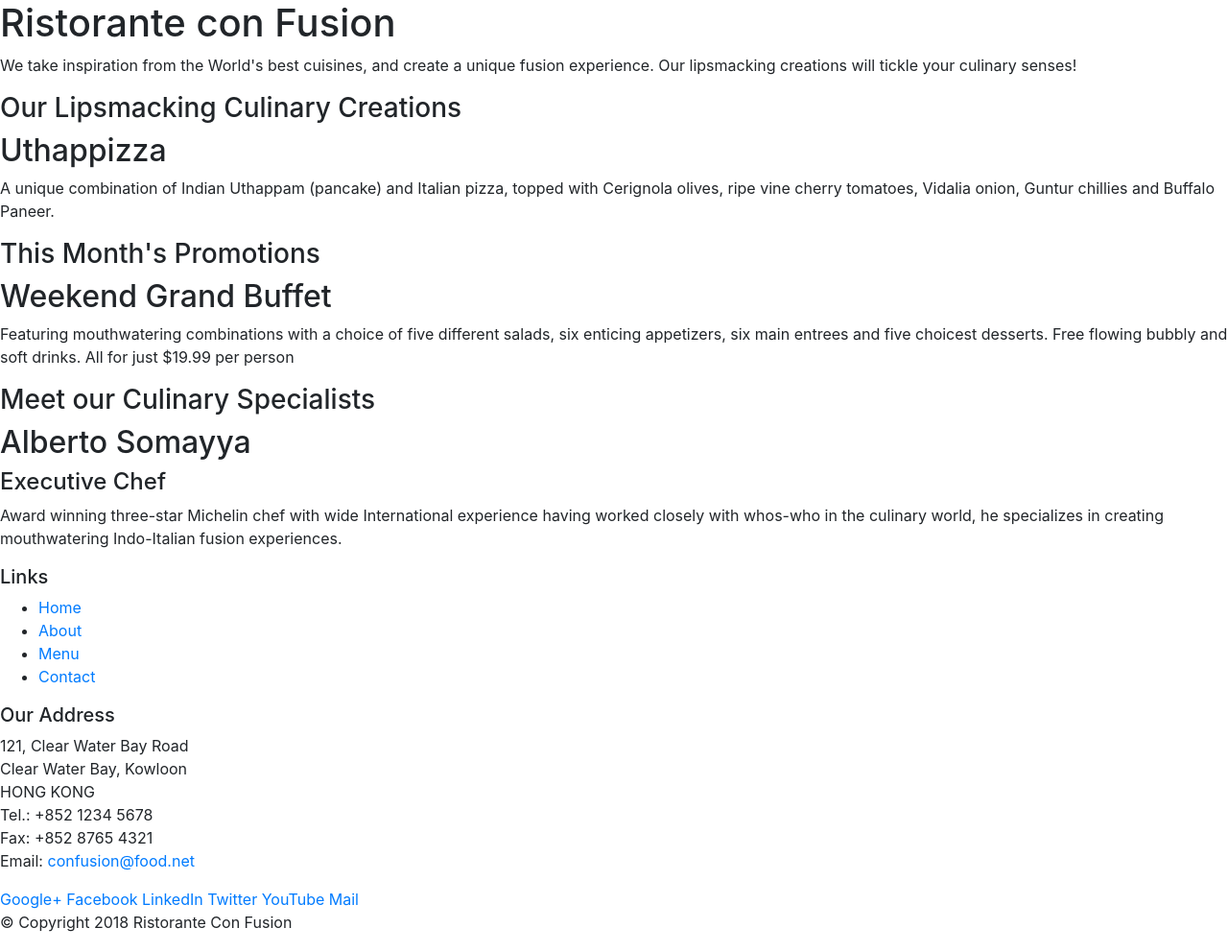
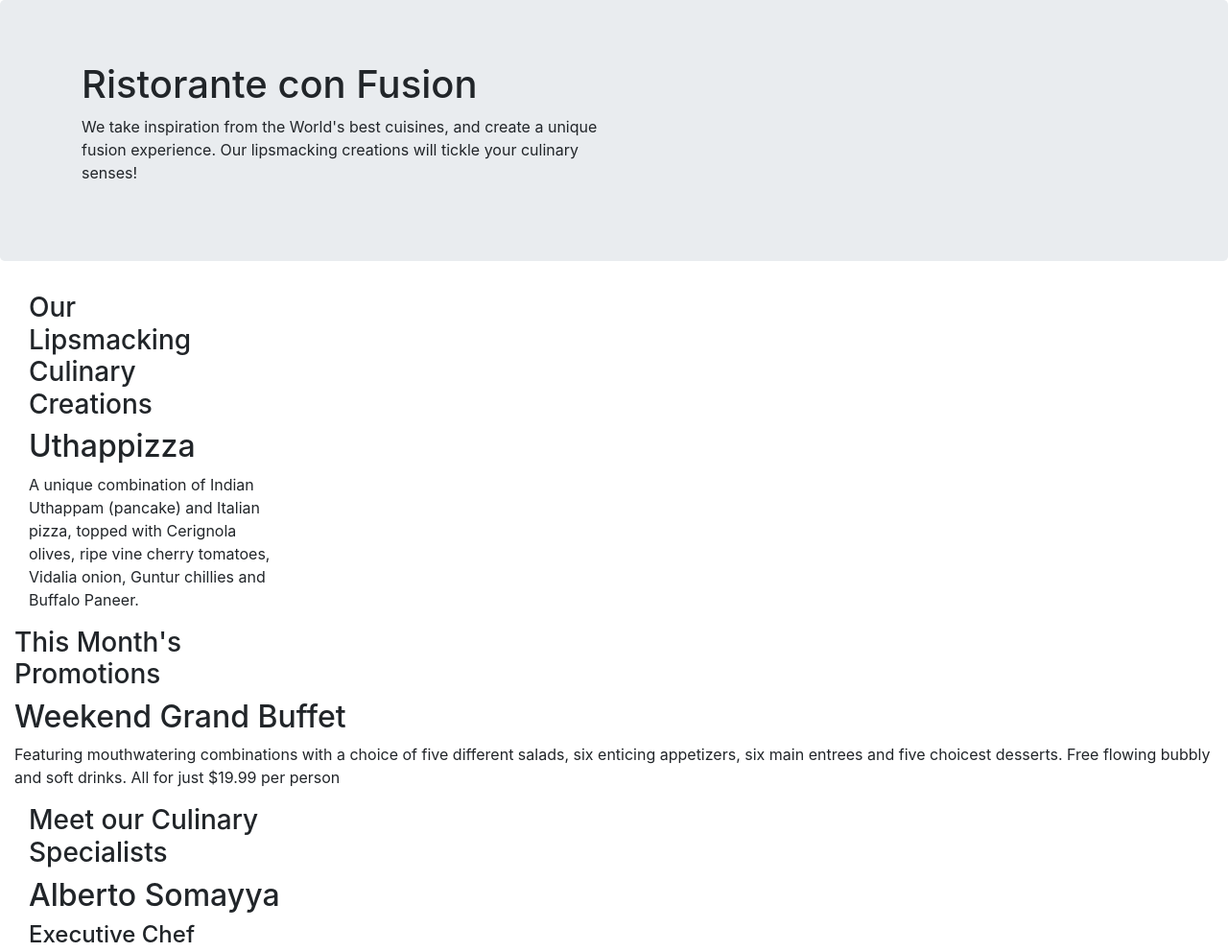
Before and after one commit to mohamed-nawas/Coursera_Bootstrap, a website: page index.html in a window 1280 px wide. Shown: the top 992 px of the page at 96% size. Drawn offline with nearby package versions, Linux system fonts and the light colour scheme.

Commit message:
Bootstrap Grid Part 1

```diff
--- a/index.html
+++ b/index.html
@@ -14,46 +14,44 @@
 
 <body>
 
-    <header>
-        <div>
-            <div>
-                <div>
+    <header class="jumbotron">
+        <div class="container">
+            <div class="row">
+                <div class="col-12 col-sm-6">
                     <h1>Ristorante con Fusion</h1>
                     <p>We take inspiration from the World's best cuisines, and create a unique fusion experience. Our lipsmacking creations will tickle your culinary senses!</p>
                 </div>
-                <div>
-                </div>
+                <div class="col-12 col-sm-6"></div>
             </div>
         </div>
     </header>
 
     <div>
-        <div>
-            <div>
+        <div class="col-12 col-sm-4 order-sm-last col-md-3">
+            <div class="col-12 col-sm-4 col-md-3">
                 <h3>Our Lipsmacking Culinary Creations</h3>
             </div>
-            <div>
+            <div class="col col-sm col-md">
                 <h2>Uthappizza</h2>
                 <p>A unique combination of Indian Uthappam (pancake) and Italian pizza, topped with Cerignola olives, ripe vine cherry tomatoes, Vidalia onion, Guntur chillies and Buffalo Paneer.</p>
             </div>
         </div>
 
-
         <div>
-            <div>
+            <div class="col-12 col-sm-4 col-md-3">
                 <h3>This Month's Promotions</h3>
             </div>
-            <div>
+            <div class="col col-sm col-md">
                 <h2>Weekend Grand Buffet</h2>
                 <p>Featuring mouthwatering combinations with a choice of five different salads, six enticing appetizers, six main entrees and five choicest desserts. Free flowing bubbly and soft drinks. All for just $19.99 per person </p>
             </div>
         </div>
 
-        <div>
-            <div>
+        <div class="col col-sm order-sm-first col-md">
+            <div class="col-12 col-sm-4 col-md-3">
                 <h3>Meet our Culinary Specialists</h3>
             </div>
-            <div>
+            <div class="col col-sm col-md">
                 <h2>Alberto Somayya</h2>
                 <h4>Executive Chef</h4>
                 <p>Award winning three-star Michelin chef with wide International experience having worked closely with whos-who in the culinary world, he specializes in creating mouthwatering Indo-Italian fusion experiences. </p>
@@ -62,9 +60,9 @@
     </div>
 
     <footer>
-        <div>
-            <div>
-                <div>
+        <div class="container">
+            <div class="row">
+                <div class="col-4 offset-1 col-sm-2">
                     <h5>Links</h5>
                     <ul>
                         <li><a href="#">Home</a></li>
@@ -73,7 +71,7 @@
                         <li><a href="#">Contact</a></li>
                     </ul>
                 </div>
-                <div>
+                <div class="col-7 col-sm-5">
                     <h5>Our Address</h5>
                     <address>
 		              121, Clear Water Bay Road<br>
@@ -84,7 +82,7 @@
 		              Email: <a href="mailto:confusion@food.net">confusion@food.net</a>
 		           </address>
                 </div>
-                <div>
+                <div class="col-12 col-sm-4">
                     <div>
                         <a href="http://google.com/+">Google+</a>
                         <a href="http://www.facebook.com/profile.php?id=">Facebook</a>
@@ -95,7 +93,7 @@
                     </div>
                 </div>
            </div>
-           <div>
+           <div class="col-auto">
                 <div>
                     <p>© Copyright 2018 Ristorante Con Fusion</p>
                 </div>
```
